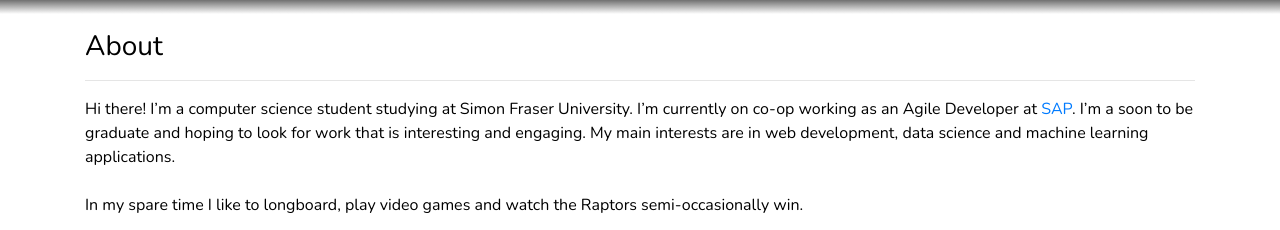
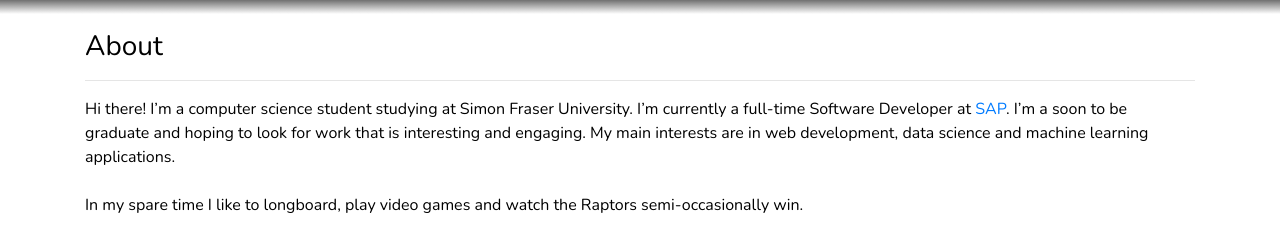
Before and after one commit to bvtrinh/bvtrinh.github.io, a Gatsby site: page / in a window 1280 px wide. Shown: the part 689-919 px from the top of the page. Built offline with nearby package versions, Linux system fonts and the light colour scheme; Gatsby itself is replaced by a stand-in of ours.

Commit message:
docs: update index page with job

```diff
--- a/src/pages/index.tsx
+++ b/src/pages/index.tsx
@@ -7,8 +7,8 @@ import { ProjectList } from "../components/project/ProjectList";
 
 const AboutInfo = () => (
   <p>
-    Hi there! I’m a computer science student studying at Simon Fraser University. I’m currently on
-    co-op working as an Agile Developer at{" "}
+    Hi there! I’m a computer science student studying at Simon Fraser University. I’m currently a
+    full-time Software Developer at{" "}
     <a target="_blank" href="https://www.sap.com/canada/">
       SAP
     </a>
```
